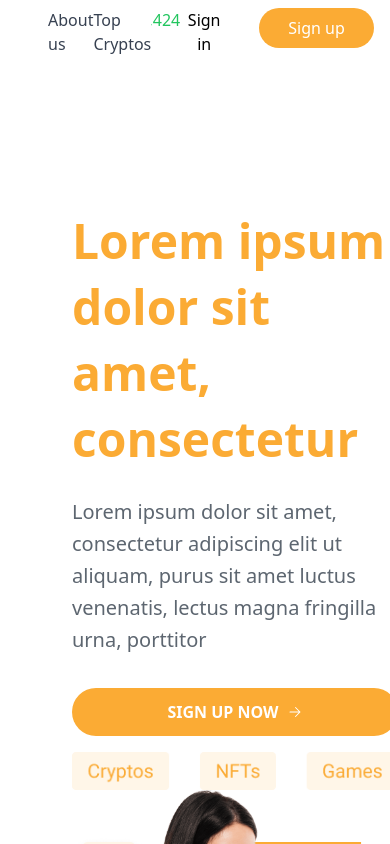
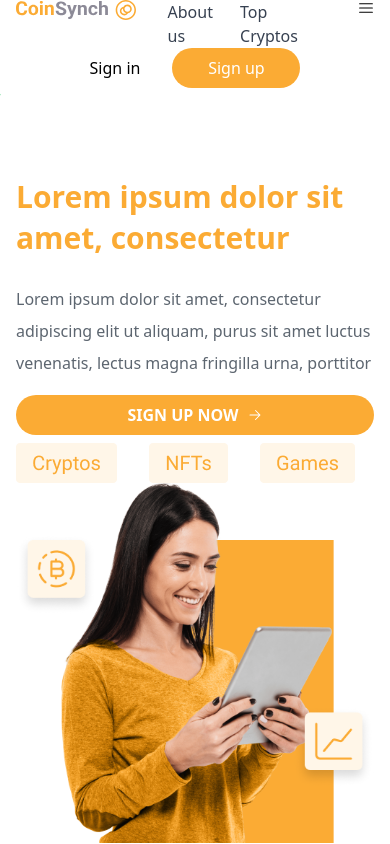
Before and after one commit to murilocb/edusynch-frontend-challenge, a Next.js app: page / in a window 390 px wide. Shown: the top 844 px of the page. Built offline with nearby package versions, Linux system fonts and the light colour scheme.

Commit message:
chore: make more responsive

```diff
--- a/src/components/LandingPage/ContentApresentation.tsx
+++ b/src/components/LandingPage/ContentApresentation.tsx
@@ -69,14 +69,14 @@ export function ContentApresentation(props: Props) {
   return (
     <div
       id="home"
-      className="flex flex-col md:flex-row w-full pt-36 px-4 md:px-72 space-x-20 justify-center items-center"
+      className="flex flex-col md:flex-row w-full pt-12 px-4 md:px-8 xl:px-72 space-x-0 md:space-x-20 justify-center items-center"
     >
-      <div className="w-full ml-20">
-        <div className="w-full md:w-2/4 space-y-6">
-          <p className="text-customYellow text-5xl font-bold leading-snug">
+      <div className="w-full md:w-2/4 md:ml-20">
+        <div className="w-full md:w-3/4 space-y-6">
+          <p className="text-customYellow text-3xl md:text-5xl font-bold leading-snug">
             Lorem ipsum dolor sit amet, consectetur
           </p>
-          <p className="text-color-text text-xl leading-8">
+          <p className="text-color-text text-base md:text-xl leading-8">
             Lorem ipsum dolor sit amet, consectetur adipiscing elit ut aliquam,
             purus sit amet luctus venenatis, lectus magna fringilla urna,
             porttitor
@@ -84,7 +84,7 @@ export function ContentApresentation(props: Props) {
         </div>
         <Button
           onClick={handleSignUpClick}
-          className="bg-customYellow w-full md:w-72 h-12 rounded-full text-white font-bold flex items-center justify-center mt-8 mb-4 md:mb-20"
+          className="bg-customYellow w-full md:w-72 h-10 md:h-12 rounded-full text-white font-bold flex items-center justify-center mt-4 md:mt-8 mb-2 md:mb-20"
         >
           SIGN UP NOW{' '}
           <div className="ml-2">
@@ -101,7 +101,7 @@ export function ContentApresentation(props: Props) {
           priority
         />
       </div>
-      <div className="w-full md:w-1/3 md:mt-0 md:mr-60 bg-white">
+      <div className="w-full md:w-1/3 md:mt-0 md:mr-10 bg-white">
         <Slider ref={sliderRef} {...settings}>
           <div>
             <Image
--- a/src/components/LandingPage/Header.tsx
+++ b/src/components/LandingPage/Header.tsx
@@ -4,10 +4,14 @@ import SignIn from './SignIn';
 import SignUp from './SignUp';
 import { useModal } from '@/utils/handleModals';
 import Button from './Button';
+import { useState } from 'react';
+import { RxHamburgerMenu } from 'react-icons/rx';
 
 interface Props {}
 
 export function Header(props: Props) {
+  const [showContent, setShowContent] = useState(false);
+
   const [
     showSignInModal,
     showSignUpModal,
@@ -21,6 +25,14 @@ export function Header(props: Props) {
     handleCloseAddCryptoModal,
   ] = useModal();
 
+  const handleShowContent = () => {
+    setShowContent(false);
+  };
+
+  const handleHiddenContent = () => {
+    setShowContent(true);
+  };
+
   const handleSignUpClick = () => {
     handleCloseSignInModal(); // Close the sign-in modal
     handleOpenSignUpModal(); // Open the sign-up modal
@@ -32,7 +44,7 @@ export function Header(props: Props) {
   };
 
   return (
-    <header className="flex justify-center items-center h-16 w-full px-4 md:px-8 xl:px-96">
+    <header className="flex flex-col md:flex-row justify-between items-center h-16 w-full px-4 md:px-8 xl:px-96">
       <div className="flex space-x-8">
         <a href="#home">
           <Image
@@ -43,7 +55,8 @@ export function Header(props: Props) {
             priority
           />
         </a>
-        <div className="flex md:space-x-6">
+        {!showContent && (
+          <div className="flex space-x-2 md:space-x-6">
             <a
               href="#about-us"
               className="text-gray-700 text-base"
@@ -59,24 +72,49 @@ export function Header(props: Props) {
               Top Cryptos
             </a>
           </div>
+        )}
+        <div className="md:hidden">
+          {showContent && (
+            <Button
+              onClick={handleShowContent}
+              className="text-base flex items-center justify-center"
+            >
+              <RxHamburgerMenu />
+            </Button>
+          )}
+          {!showContent && (
+            <Button
+              onClick={handleHiddenContent}
+              className="text-base flex items-center justify-center"
+            >
+              <RxHamburgerMenu />
+            </Button>
+          )}
+        </div>
       </div>
 
+      <div className="hidden md:flex">
         <HeaderCoins />
+      </div>
 
       <div className="flex">
+        {!showContent && (
           <Button
             onClick={handleSignInClick}
             className="text-base flex items-center justify-center"
           >
             Sign in
           </Button>
+        )}
         {showSignInModal && <SignIn onClose={handleCloseSignInModal} />}
+        {!showContent && (
           <Button
             onClick={handleSignUpClick}
             className="bg-customYellow w-32 h-10 rounded-full text-white text-base ml-8 flex items-center justify-center"
           >
             Sign up
           </Button>
+        )}
         {showSignUpModal && <SignUp onClose={handleCloseSignUpModal} />}
       </div>
     </header>
--- a/src/components/LandingPage/HeaderCoins.tsx
+++ b/src/components/LandingPage/HeaderCoins.tsx
@@ -2,26 +2,18 @@ interface Props {}
 
 export function HeaderCoins(props: Props) {
   return (
-    <div className="flex overflow-hidden ml-auto mx-auto">
-      <div className="slide flex md:space-x-6">
-        <div className="flex space-x-2">
+    <div className="grid overflow-hidden mx-auto md:h-6">
+      <div className="slide flex flex-row md:flex-row space-x-2 md:space-x-2">
         <p>BIT</p>
         <p className="text-gray-500">R$ 23,62</p>
         <p className="text-green-500">+7,082</p>
-        </div>
-
-        <div className="flex space-x-2">
         <p>DOG</p>
         <p className="text-gray-500">R$ 23,62</p>
         <p className="text-red-500">-5,230</p>
-        </div>
-
-        <div className="flex space-x-2">
         <p>ETH</p>
         <p className="text-gray-500">R$ 42,42</p>
         <p className="text-green-500">+4,424</p>
       </div>
     </div>
-    </div>
   );
 }
--- a/src/pages/index.tsx
+++ b/src/pages/index.tsx
@@ -5,29 +5,32 @@ import Newsletter from '@/components/LandingPage/Newsletter';
 import { ContentApresentationImage } from '@/components/LandingPage/ContentApresentationImage';
 import AboutUs from '@/components/LandingPage/AboutUs';
 import TopCryptos from '@/components/LandingPage/TopCryptos';
+import { HeaderCoins } from '@/components/LandingPage/HeaderCoins';
 
 export default function Home() {
   return (
     <main className="flex flex-col items-center justify-between min-h-screen w-full bg-white">
       <Header />
-
-      <div className="w-full px-4 sm:px-6 lg:px-8">
+      <div className="flex md:hidden flex-col items-center mt-4">
+        <HeaderCoins />
+      </div>
+      <div className="w-full">
         <ContentApresentation />
       </div>
 
-      <div className="w-full px-4 sm:px-6 lg:px-8">
+      <div className="w-full">
         <ContentApresentationImage />
       </div>
 
-      <div className="w-full px-4 sm:px-6 lg:px-8">
+      <div className="w-full">
         <AboutUs />
       </div>
 
-      <div className="w-full px-4 sm:px-6 lg:px-8">
+      <div className="w-full">
         <TopCryptos />
       </div>
 
-      <div className="w-full px-4 sm:px-6 lg:px-8">
+      <div className="w-full">
         <Newsletter />
       </div>
 
--- a/src/styles/globals.css
+++ b/src/styles/globals.css
@@ -23,18 +23,24 @@ body {
       rgb(var(--background-end-rgb))) rgb(var(--background-start-rgb));
 }
 
+.slide {
+  display: flex;
+  flex-direction: row;
+  animation: slider 9s linear infinite;
+}
+
+.slide>div {
+  flex: 1;
+}
+
 @keyframes slider {
   0% {
     transform: translateX(100%);
   }
 
   100% {
-    transform: translateX(-180%);
+    transform: translateX(-190%);
   }
-}
-
-.slide {
-  animation: slider 9s linear infinite;
 }
 
 .bg-color-newsletter {
```
Lines whose indentation alone changed are shown as unchanged.
